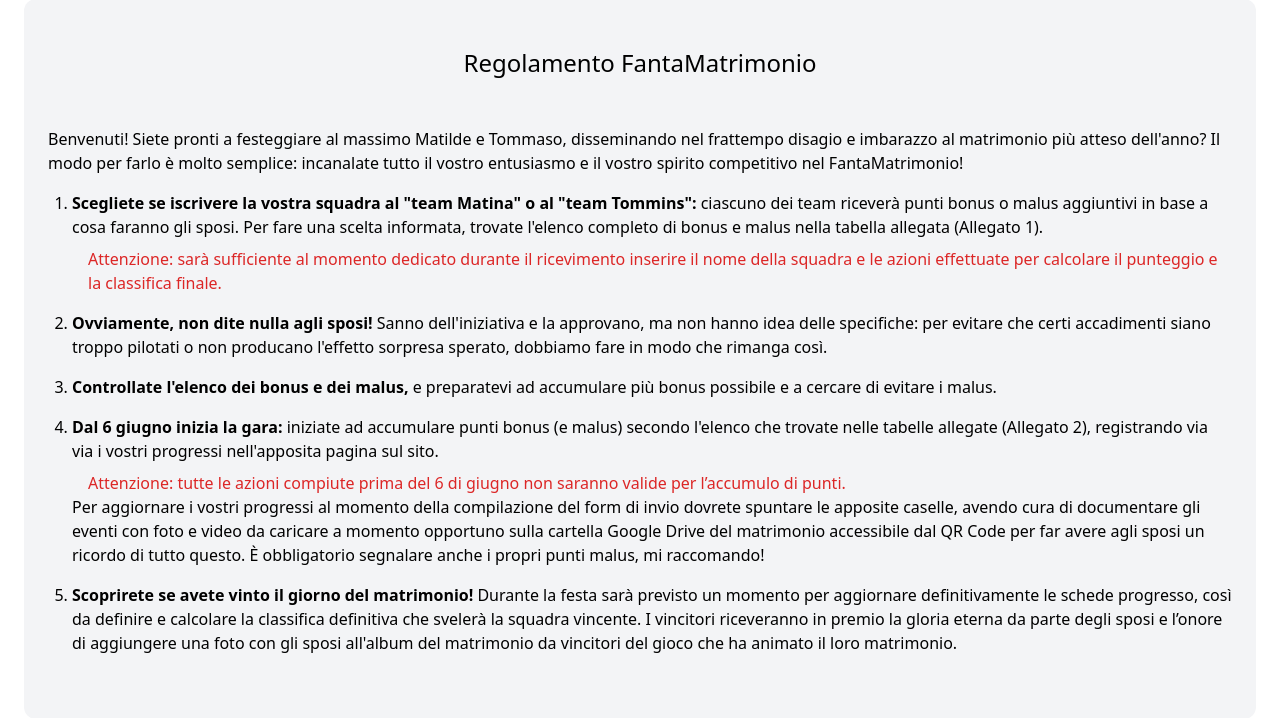
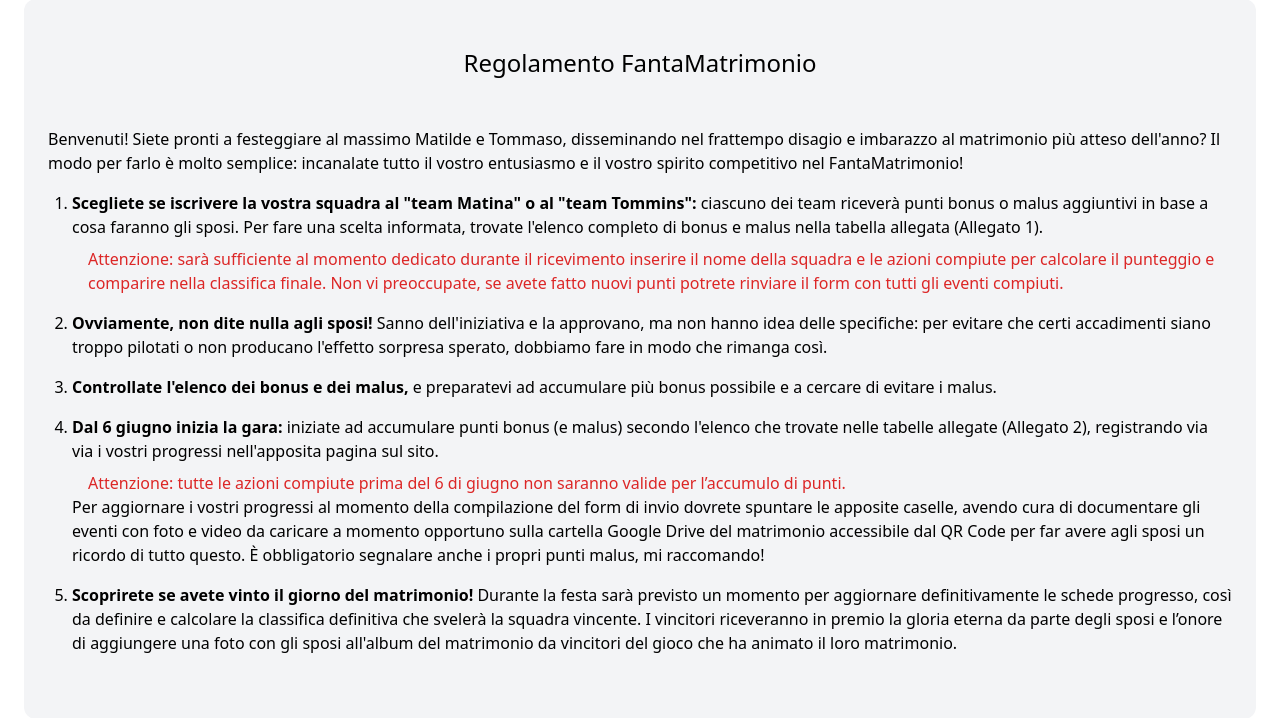
Before and after one commit to ippo1997/PPM-2023-django, a Django app: page / in a window 1280 px wide. Shown: the part 130-848 px from the top of the page. Run offline with Django 4.2, Linux system fonts and the light colour scheme; data comes from the database, SQL or seed files in the repository; both versions use the stored data as it was after the commit; some libraries are stand-ins or nearby versions.

Commit message:
regolamento

```diff
--- a/ecommerce/core/templates/core/fantamatrimonio.html
+++ b/ecommerce/core/templates/core/fantamatrimonio.html
@@ -5,7 +5,8 @@
 <div class="w-full max-w-2xl my-6 mx-auto p-6 bg-gray-100 rounded-lg shadow-md">
     <h1 class="mb-6 text-3xl font-bold text-gray-800">Fantamatrimonio</h1>
     <p class="mb-4 text-gray-700">Ci sarà un momento del ricevimento dedicato a spuntare gli eventi compiuti dalla vostra squadra. Non vi preoccupate, se avete fatto nuovi punti potrete rinviare il form con tutti gli eventi compiuti.</p>
-
+    <p class="mb-4 text-gray-700">N.B. gli eventi che possono essere compiuti da [SINGOLI] o [A SQUADRA] sono preceduti da nota numerata. Questi vanno selezionati una sola volta in una delle due opzioni. La mia squadra ha compiuto il primo evento da singolo e il secondo evento da squadra</p>
+    <p class="mb-4 text-gray-700">Es. <br/>[X] (1) [SINGOLO] Primo evento da spuntare<br/>[_] (1) [A SQUADRA] Primo evento da spuntare <br/>[_] (2) [SINGOLO] Secondo evento da spuntare <br/>[X] (2) [A SQUADRA] Secondo evento da spuntare</p>
 
     <form method="post">
         {% csrf_token %}
--- a/ecommerce/core/templates/core/index.html
+++ b/ecommerce/core/templates/core/index.html
@@ -11,7 +11,7 @@
         <ol class="list-decimal ml-6">
             <li class="mb-4">
                 <strong>Scegliete se iscrivere la vostra squadra al "team Matina" o al "team Tommins":</strong> ciascuno dei team riceverà punti bonus o malus aggiuntivi in base a cosa faranno gli sposi. Per fare una scelta informata, trovate l'elenco completo di bonus e malus nella tabella allegata (Allegato 1).
-                <div class="ml-4 mt-2 text-red-600">Attenzione: sarà sufficiente al momento dedicato durante il ricevimento inserire il nome della squadra e le azioni effettuate per calcolare il punteggio e la classifica finale.</div>
+                <div class="ml-4 mt-2 text-red-600">Attenzione: sarà sufficiente al momento dedicato durante il ricevimento inserire il nome della squadra e le azioni compiute per calcolare il punteggio e comparire nella classifica finale. Non vi preoccupate, se avete fatto nuovi punti potrete rinviare il form con tutti gli eventi compiuti.</div>
             </li>
             <li class="mb-4">
                 <strong>Ovviamente, non dite nulla agli sposi!</strong> Sanno dell'iniziativa e la approvano, ma non hanno idea delle specifiche: per evitare che certi accadimenti siano troppo pilotati o non producano l'effetto sorpresa sperato, dobbiamo fare in modo che rimanga così.
```
Also changed, not shown: ecommerce/db.sqlite3.
